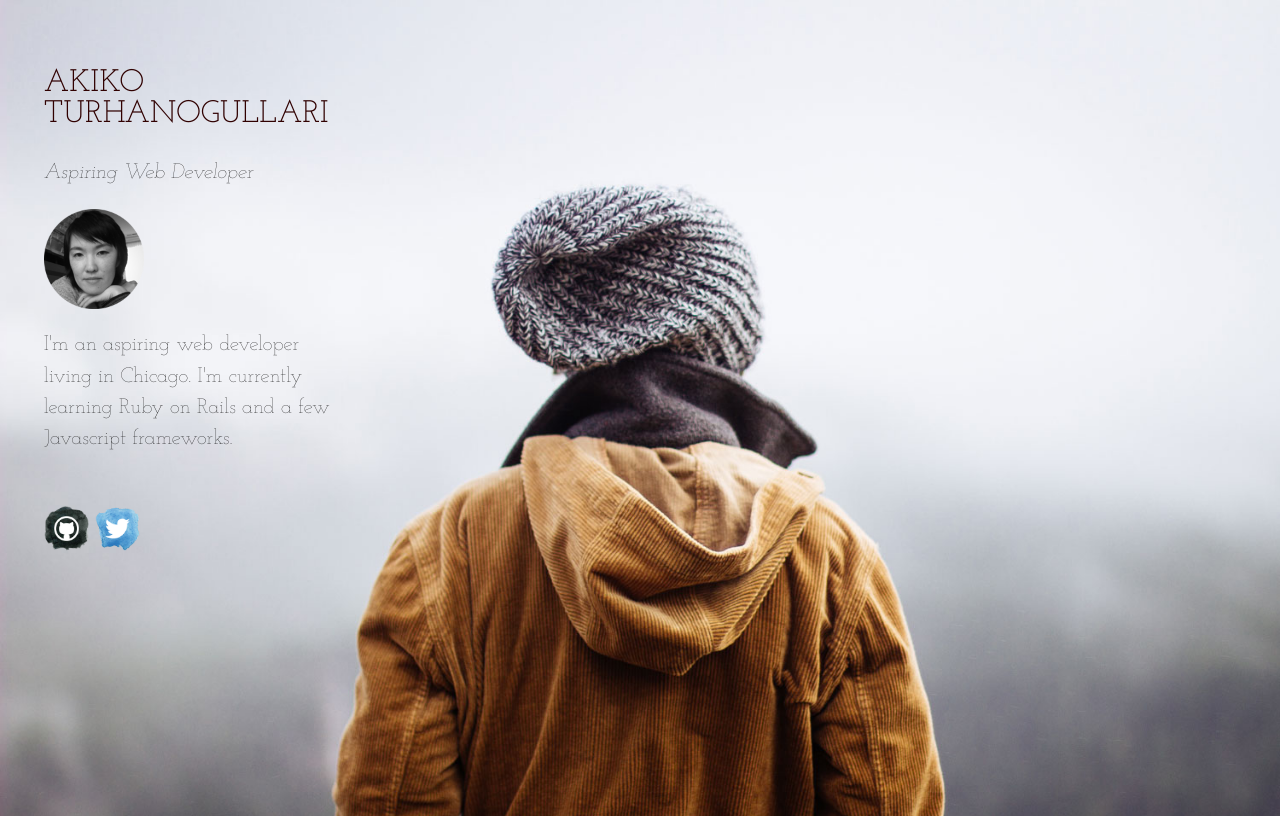
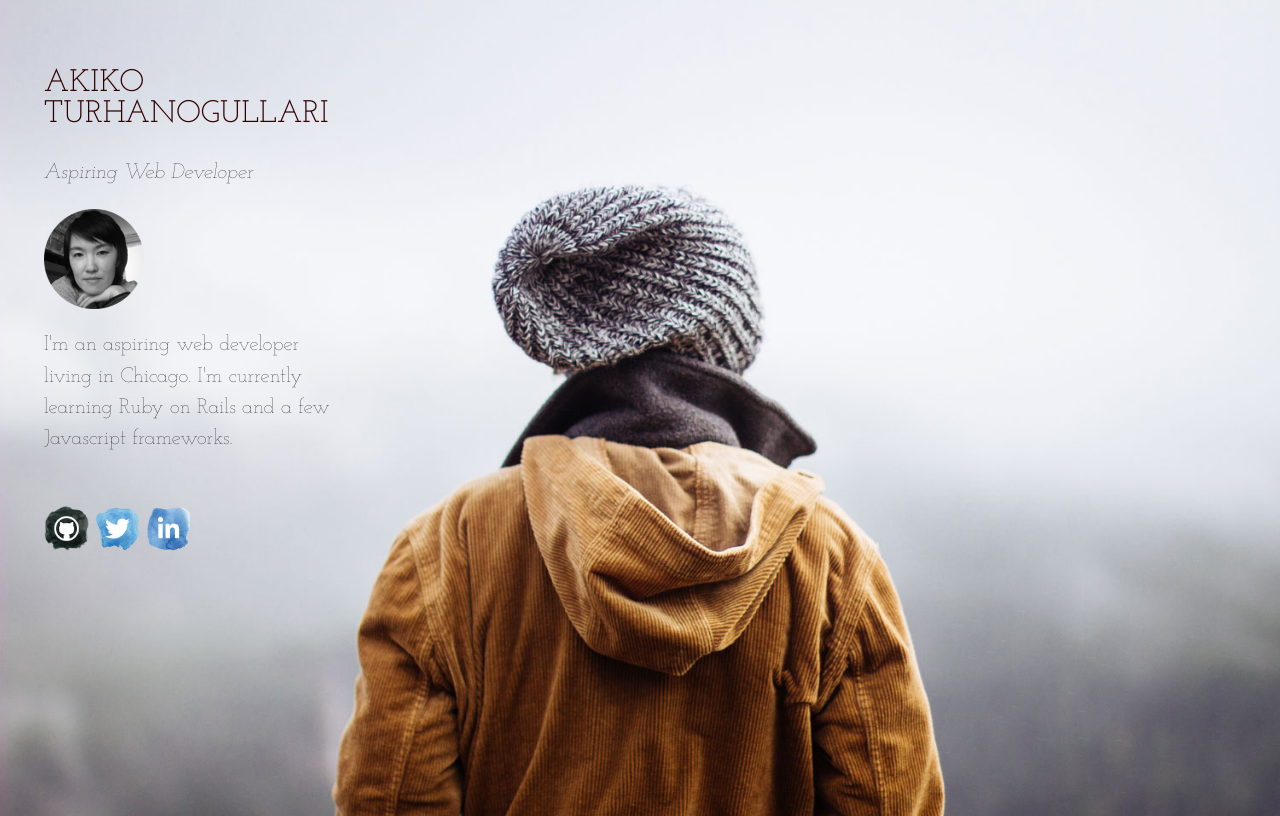
Before and after one commit to yoshinaria/akikoturhan, a plain HTML site: page index.html in a window 1280 px wide. Drawn offline with Linux system fonts and the light colour scheme.

Commit message:
add linkedin

```diff
--- a/index.html
+++ b/index.html
@@ -78,6 +78,7 @@
 
             <a href="https://github.com/yoshinaria" target="_blank"><img src="Github.png" /></a>
             <a href="https://twitter.com/AkikoTurhan" target="_blank" /><img src="Twitter.png"></a>
+            <a href="https://www.linkedin.com/in/akikoturhan" target="_blank" /><img src="Linkedin.png"></a>
         </section>
 
 
```
Also changed, not shown: Linkedin.png (added).
